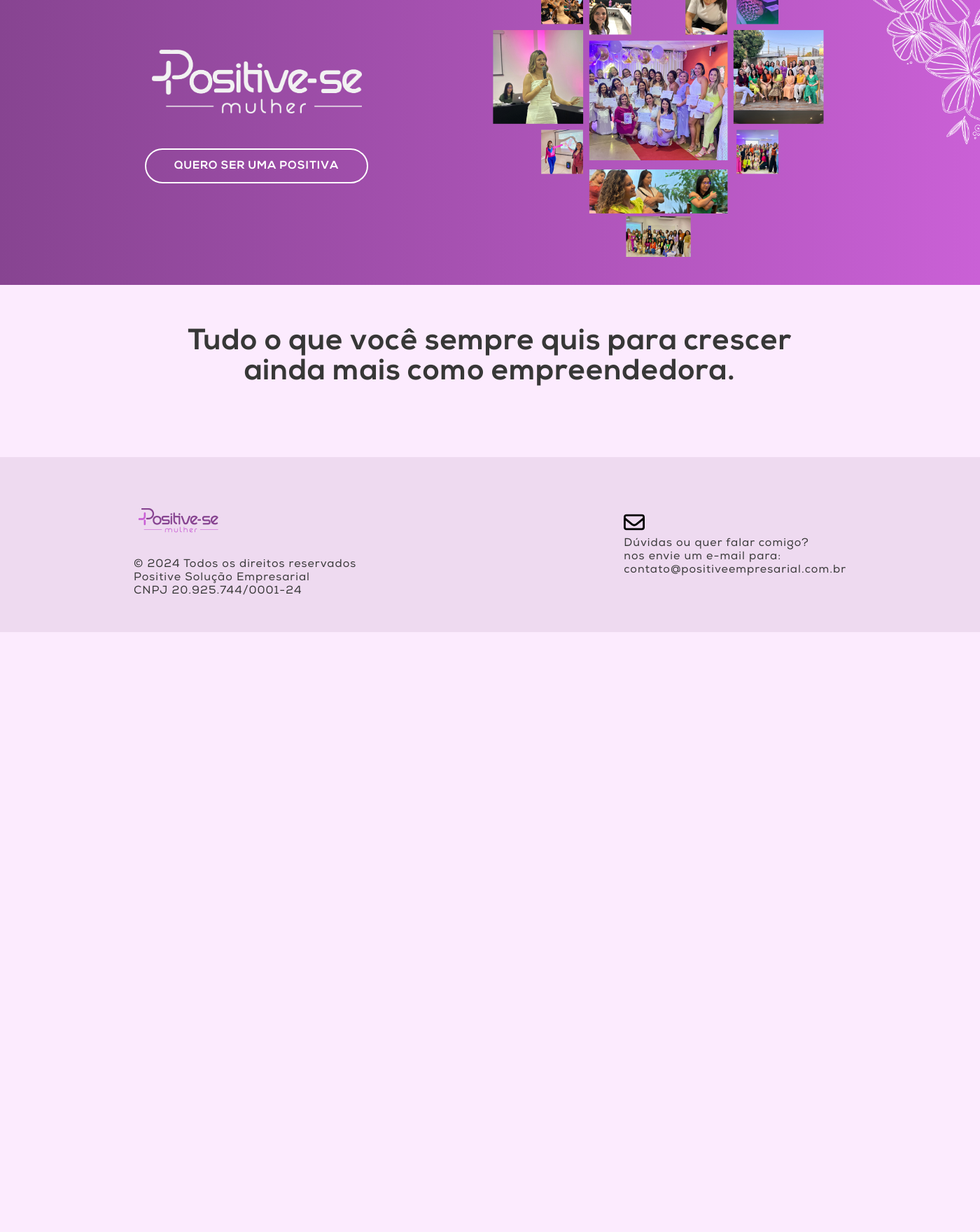
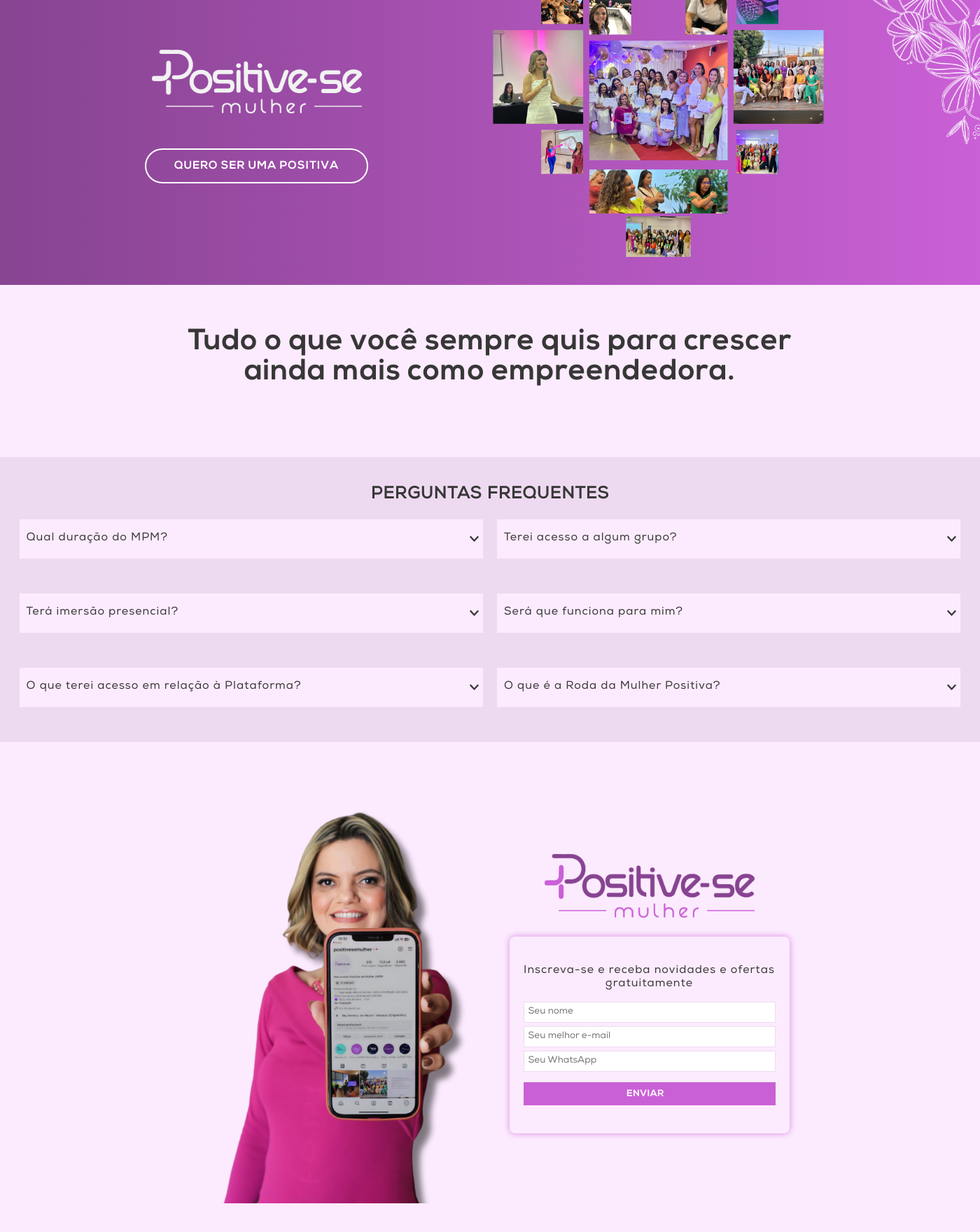
Before and after one commit to Rubens-Rodrigues/Planos-mpm, a Django app: page / in a window 1400 px wide; the page is wider, and only the part inside the window is pictured. Shown: the part 1840-3600 px from the top of that part at 70% size. Before the commit the page ends 2743 px from the top of that part, so only its background shows below. Run offline with Django 5.2, Linux system fonts and the light colour scheme; data that the repository does not hold is empty.

Commit message:
Adicionado versão mais estável

```diff
--- a/static/css/style.css
+++ b/static/css/style.css
@@ -15,7 +15,7 @@
 
 @font-face {
   font-family: 'NexaLight';
-  src: url('../static/fonts/Nexa_Light.otf') format('opentype');
+  src: url('./assets/fonts/Nexa_Light.otf') format('opentype');
 }
 
 * {
@@ -106,7 +106,7 @@ body {
 .separador {
   background-color: #eedaf0;
   text-align: center;
-  padding: 60px 10%;
+  padding: 60px 10px;
   font-size: 14px;
   font-family: 'NexaBold';
 }
@@ -199,6 +199,7 @@ body {
   border: 2px solid #fff;
   border-radius: 30px;
   padding: 15px 40px;
+  text-align: center;
   text-decoration: none;
   text-transform: uppercase;
   color: #fff;
@@ -290,7 +291,7 @@ body {
 
 .planos>h3 {
   font-size: 42px;
-  width: 900px;
+  max-width: 900px;
   font-family: 'NexaBold';
 }
 
@@ -324,6 +325,7 @@ body {
   background-color: #ca60d6;
   color: #fff;
   border-radius: 20px;
+  margin-top: 40px;
 }
 
 .plano .comprar-btn:hover {
@@ -332,75 +334,262 @@ body {
   background-color: transparent;
 }
 
+.faq {
+  background-color: #eedaf0;
+  text-align: center;
+  padding: 40px 10px;
+}
+
+.faq-container {
+  width: 100%;
+  display: flex;
+  flex-wrap: wrap;
+  justify-content: center;
+  align-items: center;
+  gap: 20px;
+}
+
+.faq-item {
+  width: 48%;
+  margin-bottom: 10px;
+  margin-top: 20px;
+  box-sizing: border-box;
+}
+
+.faq-question {
+  padding: 10px;
+  cursor: pointer;
+  display: flex;
+  justify-content: space-between;
+  align-items: center;
+  background-color: #FCEBFE;
+}
+
+.faq-answer {
+  display: none;
+  padding: 10px;
+  background-color: #fff;
+  text-align: justify;
+}
+
+.arrow {
+  font-size: 30px;
+  transform: rotate(90deg);
+  transition: all .3s ease-in-out;
+}
+
+.open .arrow {
+  transform: rotate(270deg);
+}
+
+.form {
+  height: 90vh;
+  background-color: #FCEBFE;
+  display: flex;
+  justify-content: center;
+  align-items: center;
+}
+
+.form-img img {
+  width: 455px;
+}
+
+.div-form {
+  padding: 20px;
+  text-align: center;
+}
+
+.div-form img {
+  width: 300px;
+  margin-bottom: 20px;
+}
+
+.div-form form {
+  box-shadow: 0 0 10px rgba(202, 96, 214, 0.7);
+  border-radius: 8px;
+  width: 400px;
+  display: flex;
+  flex-direction: column;
+  justify-content: center;
+  gap: 5px;
+  align-items: center;
+  padding: 40px 20px;
+}
+
+.div-form span {
+  margin-bottom: 10px;
+}
+
+.div-form form input{
+  width: 100%;
+  padding: 6px;
+  border: 1px solid #eedaf0;
+  outline-color: #ca60d6;
+}
+
+.div-form form input[type='button']{
+  margin-top: 10px;
+  background-color: #ca60d6;
+  color: #fff;
+  font-family: 'NexaBold';
+  letter-spacing: .5px;
+  border: 2px solid transparent;
+  padding: 8px 0;
+  cursor: pointer;
+  transition: all .3s;
+}
+
+.div-form form input[type='button']:hover {
+  background-color: transparent;
+  border: 2px solid #ca60d6;
+  color: #ca60d6;
+}
+
 footer {
   height: 250px;
-  background-color: #eedaf0;
-  display: flex;
+  background: linear-gradient(to right, #874491, #ca60d6);  display: flex;
   justify-content: space-around;
   align-items: center;
-  color: #373737;
+  color: #fff;
 }
 
-/* formulario */
 
-#form-checkout {
+footer>div:last-child {
   display: flex;
-  flex-direction: column;
-  max-width: 600px;
+  gap: 10px;
+  margin-top: 10px;
 }
 
-.container {
-  height: 18px;
-  display: inline-block;
-  border: 1px solid rgb(118, 118, 118);
-  border-radius: 2px;
-  padding: 1px 2px;
+footer img {
+  width: 130px;
+  margin-top: -30px;
 }
 
-#form-checkout {
-  max-width: 400px;
-  margin: 0 auto;
+
+@media (max-width: 600px) {
+  .topo {
+    flex-direction: column;
+    height: auto;
     padding: 20px;
-  border: 1px solid #ccc;
-  border-radius: 8px;
   }
 
-.container {
-  margin-bottom: 15px;
+  .topo>img {
+    width: 100%;
   }
 
-#form-checkout__cardNumber,
-#form-checkout__expirationDate,
-#form-checkout__securityCode {
-  display: flex;
-  justify-content: space-between;
+  .texto-container a {
+    width: 90vw;
   }
 
-input[type="text"],
-input[type="email"],
-select {
-  width: 100%;
-  padding: 8px;
-  margin: 5px 0;
-  box-sizing: border-box;
-  border: 1px solid #ccc;
-  border-radius: 4px;
+  .texto-container h1 {
+    width: 100vw;
+    font-size: 26px;
+    padding: 0 10px;
   }
 
-button {
-  background-color: #4caf50;
-  color: white;
-  padding: 10px 15px;
-  border: none;
-  border-radius: 4px;
-  cursor: pointer;
+  .texto-container p {
+    width: 100vw;
+    padding: 0 10px;
   }
 
-button:hover {
-  background-color: #45a049;
+  .texto-container hr {
+    width: 300px;
   }
 
-.progress-bar {
+  .separador {
+    font-size: 12px;
+  }
+
+  .sobreAna {
+    flex-direction: column-reverse;
+    justify-content: center;
+    gap: 40px;
+  }
+
+  .cards .card {
+    width: 80%;
+    max-width: 400px;
+  }
+
+  .sobreAna>div {
     width: 100%;
-  margin-top: 10px;
+    text-align: center;
+    padding: 0 20px;
   }
+
+  .sobreAna>div h2 {
+    font-size: 30px;
+    width: 100%;
+  }
+
+  .sobreAna>div hr {
+    width: 100%;
+  }
+
+  .sobreAna img {
+    width: 400px;
+  }
+
+  .cta {
+    flex-direction: column;
+    align-items: center;
+    gap: 50px;
+    text-align: center;
+  }
+
+  .cta img {
+    width: 300px;
+  }
+
+  .cta a {
+    width: 90vw;
+  }
+
+  .flores {
+    width: 200px !important;
+    bottom: 0;
+    top: auto;
+    right: -80px;
+  }
+
+  .plano {
+    height: auto;
+  }
+
+  .planos>h3 {
+    font-size: 30px;
+  }
+
+  .faq-container {
+    flex-direction: column;
+  }
+
+  .faq-item {
+    width: 100%;
+  }
+
+  .form {
+    height: auto;
+    background-color: #FCEBFE;
+    flex-direction: column-reverse;
+    padding-top: 40px;
+  }
+
+  .form-img img {
+    width: 350px;
+    margin-bottom: -8px;
+  }
+
+  footer {
+    text-align: center;
+    flex-direction: column;
+    justify-content: sp;
+    padding: 20px 0;
+    height: 350px;
+  }
+
+  footer>div:last-child {
+    flex-direction: column;
+    align-items: center;
+  }
+}
--- a/static/js/script.js
+++ b/static/js/script.js
@@ -1,108 +1,18 @@
-const mp = new MercadoPago("TEST-7a27f582-9905-4ba0-aefa-9d3db52a293d");
+// script pra o Acordeon da FAQ
+document.addEventListener("DOMContentLoaded", function () {
+  const faqQuestions = document.querySelectorAll(".faq-question");
 
-document.addEventListener('DOMContentLoaded', function () {
-  const amount = parseFloat(document.getElementById('amount').value).toFixed(2);
-  const csrfmiddlewaretoken = document.querySelector('input[name=csrfmiddlewaretoken]').value
-  const productName = document.querySelector('input[id=form-checkout__productName]').value
-  const productId = document.querySelector('input[id=form-checkout__productId]').value
+  faqQuestions.forEach(function (question) {
+      question.addEventListener("click", function () {
+          const answer = this.nextElementSibling;
 
-  const cardForm = mp.cardForm({
-    amount: amount,
-    iframe: true,
-    form: {
-      id: "form-checkout",
-      cardNumber: {
-        id: "form-checkout__cardNumber",
-        placeholder: "Número do cartão",
-      },
-      expirationDate: {
-        id: "form-checkout__expirationDate",
-        placeholder: "MM/YY",
-      },
-      securityCode: {
-        id: "form-checkout__securityCode",
-        placeholder: "Código de segurança",
-      },
-      cardholderName: {
-        id: "form-checkout__cardholderName",
-        placeholder: "Titular do cartão",
-      },
-      issuer: {
-        id: "form-checkout__issuer",
-        placeholder: "Banco emissor",
-      },
-      installments: {
-        id: "form-checkout__installments",
-        placeholder: "Parcelas",
-      },
-      identificationType: {
-        id: "form-checkout__identificationType",
-        placeholder: "Tipo de documento",
-      },
-      identificationNumber: {
-        id: "form-checkout__identificationNumber",
-        placeholder: "Número do documento",
-      },
-      cardholderEmail: {
-        id: "form-checkout__cardholderEmail",
-        placeholder: "E-mail",
-      }
-    },
-    callbacks: {
-      onFormMounted: error => {
-        if (error) return console.warn("Form Mounted handling error: ", error);
-        console.log("Form mounted");
-      },
-      onSubmit: event => {
-        event.preventDefault();
-
-        const {
-          paymentMethodId: payment_method_id,
-          issuerId: issuer_id,
-          cardholderEmail: email,
-          amount,
-          token,
-          installments,
-          identificationNumber,
-          identificationType,
-        } = cardForm.getCardFormData();
-
-        fetch("/process_payment", {
-          method: "POST",
-          headers: {
-            "Content-Type": "application/json",
-            "X-CSRFToken": csrfmiddlewaretoken
-          },
-          body: JSON.stringify({
-            token,
-            csrfmiddlewaretoken: csrfmiddlewaretoken,
-            issuer_id,
-            payment_method_id,
-            transaction_amount: Number(amount),
-            installments: Number(installments),
-            description: productName,
-            product_id: productId,
-            payer: {
-              email,
-              identification: {
-                type: identificationType,
-                number: identificationNumber,
-              },
-            },
-          }),
-        });
-      },
-      onFetching: (resource) => {
-        console.log("Fetching resource: ", resource);
-
-        // Animate progress bar
-        const progressBar = document.querySelector(".progress-bar");
-        progressBar.removeAttribute("value");
-
-        return () => {
-          progressBar.setAttribute("value", "0");
-        };
-      }
-    },
+          if (answer.style.display === "block") {
+              answer.style.display = "none";
+              this.classList.remove("open");
+          } else {
+              answer.style.display = "block";
+              this.classList.add("open");
+          }
+      });
   });
 });
--- a/store/admin.py
+++ b/store/admin.py
@@ -1,8 +1,5 @@
 from django.contrib import admin
 from . models import Category, Product
-
-# Register your models here.
-
 
 @admin.register(Product)
 class ProductAdmin(admin.ModelAdmin):
--- a/store/views.py
+++ b/store/views.py
@@ -7,7 +7,6 @@ import json
 logger = logging.getLogger("store.views")
 
 def checkout(request, product_id):
-    # product = Product.objects.get_object_or_404(id=product_id)
     product = get_object_or_404(Product, pk=product_id)
     context = {
         'product': product
@@ -34,6 +33,8 @@ def process_payment(request):
         payment_process = MercadoPagoPayment(amount, token, product_name, installments, payment_method, email, identification_type, identification_number)
         response_payment = payment_process.makePayment()
 
+        #TODO: add função para cadastrar o usuario no banco banco de dados
+
         context = {
             'response': response_payment
         }
--- a/templates/base/_index.html
+++ b/templates/base/_index.html
@@ -7,18 +7,17 @@
     <meta name="viewport" content="width=device-width, initial-scale=1.0" />
     <title>{{ title }}</title>
     {% load static %}
-    <link rel="stylesheet" href="{% static "css/style.css" %} " />
+    <link rel="stylesheet" href="{% static 'css/style.css' %}" />
   </head>
 
   <body>
     <main>
-
       {% block content %}
 
       {% endblock %}
       <footer>
         <div>
-          <img src="/static/imgs/logo2.png" alt="Logo" />
+          <img src="/static/imgs/positive-se_neg.png" alt="Logo" />
           <p>
             © 2024 Todos os direitos reservados
             <br />
@@ -30,7 +29,7 @@
         <div>
           <svg xmlns="http://www.w3.org/2000/svg" height="30" width="30" viewBox="0 0 512 512">
             <!-- !Font Awesome Free 6.5.1 by @fontawesome - https://fontawesome.com License - https://fontawesome.com/license/free Copyright 2024 Fonticons, Inc. -->
-            <path d="M64 112c-8.8 0-16 7.2-16 16v22.1L220.5 291.7c20.7 17 50.4 17 71.1 0L464 150.1V128c0-8.8-7.2-16-16-16H64zM48 212.2V384c0 8.8 7.2 16 16 16H448c8.8 0 16-7.2 16-16V212.2L322 328.8c-38.4 31.5-93.7 31.5-132 0L48 212.2zM0 128C0 92.7 28.7 64 64 64H448c35.3 0 64 28.7 64 64V384c0 35.3-28.7 64-64 64H64c-35.3 0-64-28.7-64-64V128z" />
+            <path fill="#ffffff" d="M64 112c-8.8 0-16 7.2-16 16v22.1L220.5 291.7c20.7 17 50.4 17 71.1 0L464 150.1V128c0-8.8-7.2-16-16-16H64zM48 212.2V384c0 8.8 7.2 16 16 16H448c8.8 0 16-7.2 16-16V212.2L322 328.8c-38.4 31.5-93.7 31.5-132 0L48 212.2zM0 128C0 92.7 28.7 64 64 64H448c35.3 0 64 28.7 64 64V384c0 35.3-28.7 64-64 64H64c-35.3 0-64-28.7-64-64V128z" />
           </svg>
           <p>
             Dúvidas ou quer falar comigo?<br />
--- a/templates/home.html
+++ b/templates/home.html
@@ -1,6 +1,5 @@
 {% extends 'base/_index.html' %}
 {% block content %}
-
   <section class="topo">
     <div class="texto-container">
       <img src="/static/imgs/positive-se_neg.png" alt="Logo" />
@@ -80,12 +79,87 @@
           <h3>R${{ product.price_recurency }} */{{ product.type_recurency }}</h3>
           <p>{{ product.observation }}</p>
           <ul>{{ product.description|safe }}</ul>
-            <a class="btn comprar-btn" class="comprar-btn" href="{% url 'checkout' product.id %}" class="btn btn-primary"> Comprar </a>
+          <a class="btn comprar-btn" class="comprar-btn" href="{% url 'checkout' product.id %}" class="btn btn-primary">Comprar</a>
           {% comment %} <button class="comprar-btn" onclick="{% url 'checkout' product.id %}" data-amount="967" data-plan="basico">COMPRAR</button> {% endcomment %}
         </div>
       {% endfor %}
     </div>
   </section>
 
+  <section class="faq">
+    <h2>PERGUNTAS FREQUENTES</h2>
+    <div class="faq-container">
+      <div class="faq-item">
+        <div class="faq-question">
+          <span>Qual duração do MPM?</span>
+          <div class="arrow">&#62;</div>
+        </div>
+        <div class="faq-answer">
+          <p>O movimento tem duração de 12 meses, podendo ser renovado ao término dos 12 meses.</p>
+        </div>
+      </div>
+      <div class="faq-item">
+        <div class="faq-question">
+          <span>Terei acesso a algum grupo?</span>
+          <div class="arrow">&#62;</div>
+        </div>
+        <div class="faq-answer">
+          <p>Sim, o movimento é feito de um grupo exclusivo que você poderá acessar diariamente.</p>
+        </div>
+      </div>
+      <div class="faq-item">
+        <div class="faq-question">
+          <span>Terá imersão presencial?</span>
+          <div class="arrow">&#62;</div>
+        </div>
+        <div class="faq-answer">
+          <p>Sim, você terá acesso a 6 imersões presenciais neste ano, caso faça parte do plano premium.</p>
+        </div>
+      </div>
+      <div class="faq-item">
+        <div class="faq-question">
+          <span>Será que funciona para mim?</span>
+          <div class="arrow">&#62;</div>
+        </div>
+        <div class="faq-answer">
+          <p>Se você é uma mulher empreendedora ou deseja empreender, buscando por criatividade, liberdade pessoal e profissional, aprecia o desenvolvimento pessoal e deseja ser alguém melhor todos os dias, o MPM é definitivamente para você.</p>
+        </div>
+      </div>
+      <div class="faq-item">
+        <div class="faq-question">
+          <span>O que terei acesso em relação à Plataforma?</span>
+          <div class="arrow">&#62;</div>
+        </div>
+        <div class="faq-answer">
+          <p>Você terá acesso a aulas em uma plataforma especializada, ministradas por especialistas nas áreas de empreendedorismo, planejamento estratégico, marketing e vendas, posicionamento, saúde e bem-estar, inteligência financeira e emocional, comunicação e oratória.</p>
+        </div>
+      </div>
+      <div class="faq-item">
+        <div class="faq-question">
+          <span>O que é a Roda da Mulher Positiva?</span>
+          <div class="arrow">&#62;</div>
+        </div>
+        <div class="faq-answer">
+          <p>É uma ferramenta, sendo o método principal do MPM (Movimento Positive-se Mulher), no qual trabalhamos e ajudamos a identificar o seu estado atual em cada pilar/área da sua vida e do seu negócio, medindo o índice de satisfação. Assim, também te auxilia a fazer uma autoavaliação.</p>
+        </div>
+      </div>
+    </div>
+  </section>
 
+  <section class="form">
+    <div class="form-img">
+      <img src="/static/imgs/anacell.PNG" alt="" />
+    </div>
+    <div class="div-form">
+      <img src="/static/imgs/positive-se_logo.png" alt="" />
+      <form>
+        <span>Inscreva-se e receba novidades e ofertas gratuitamente</span>
+        <input type="text" placeholder="Seu nome" />
+        <input type="email" placeholder="Seu melhor e-mail" />
+        <input type="number" placeholder="Seu WhatsApp" />
+        <input type="button" value="ENVIAR	" />
+      </form>
+    </div>
+  </section>
+  <script src="/static/js/script.js"></script>
 {% endblock %}
```
Also changed, not shown: store/payment_vendor/mercadopago_card.py (+1 -7 lines), static/imgs/anacell.PNG (added), static/imgs/positive-se_logo.png (added). Lines whose indentation alone changed are shown as unchanged.
